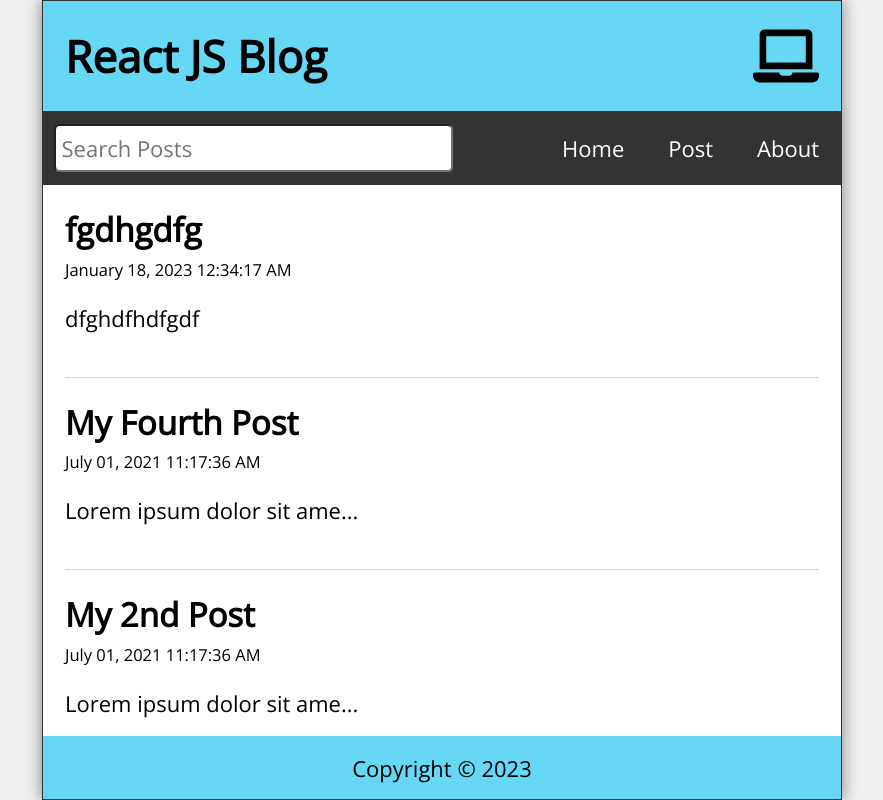
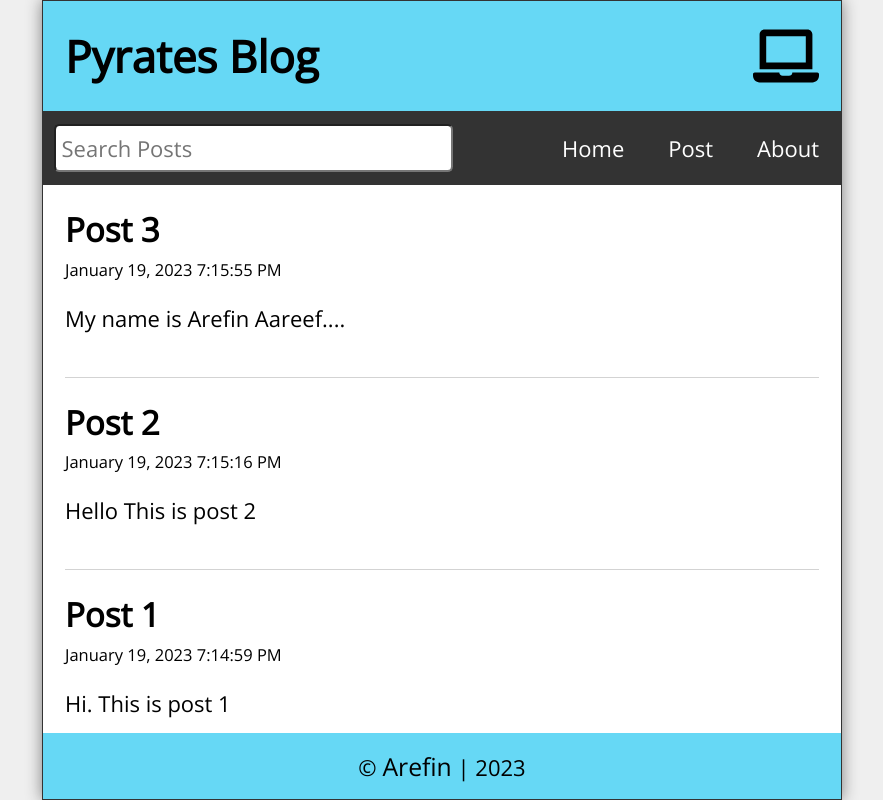
Before and after one commit to arefin-aareef/pyrates-app, a React (Create React App) app: page / in a window 1280 px wide. Shown: the whole page, without its empty margins (198-1081 px from the left). Built offline with nearby package versions, Linux system fonts and the light colour scheme; data requests are answered from the project's data file.

Commit message:
Ready to deploy

```diff
--- a/data/db.json
+++ b/data/db.json
@@ -1,22 +1,22 @@
 {
   "posts": [
     {
-      "id": 2,
-      "title": "My 2nd Post",
-      "datetime": "July 01, 2021 11:17:36 AM",
-      "body": "Lorem ipsum dolor sit amet consectetur adipisicing elit. Quis consequatur expedita, assumenda similique non optio! Modi nesciunt excepturi corrupti atque blanditiis quo nobis, non optio quae possimus illum exercitationem ipsa!"
+      "id": 1,
+      "title": "Post 1",
+      "datetime": "January 19, 2023 7:14:59 PM",
+      "body": "Hi. This is post 1"
     },
     {
-      "id": 4,
-      "title": "My Fourth Post",
-      "datetime": "July 01, 2021 11:17:36 AM",
-      "body": "Lorem ipsum dolor sit amet consectetur adipisicing elit. Quis consequatur expedita, assumenda similique non optio! Modi nesciunt excepturi corrupti atque blanditiis quo nobis, non optio quae possimus illum exercitationem ipsa!"
+      "id": 2,
+      "title": "Post 2",
+      "datetime": "January 19, 2023 7:15:16 PM",
+      "body": "Hello This is post 2"
     },
     {
-      "id": 5,
-      "title": "fgdhgdfg",
-      "datetime": "January 18, 2023 12:34:17 AM",
-      "body": "dfghdfhdfgdf"
+      "id": 3,
+      "title": "Post 3",
+      "datetime": "January 19, 2023 7:15:55 PM",
+      "body": "My name is Arefin Aareef. I'm learning react."
     }
   ]
 }
--- a/src/Footer.js
+++ b/src/Footer.js
@@ -4,7 +4,7 @@ const Footer = () => {
   const today = new Date();
     return (
       <footer className='Footer'>
-          <p>Copyright &copy; {today.getFullYear()}</p>
+          <p> &copy; <a title='Visit Website' href="https://arefin-aareef.github.io/portfolio#" target='_blank'>Arefin</a> | {today.getFullYear()}</p>
       </footer>
     )
 }
--- a/src/Layout.js
+++ b/src/Layout.js
@@ -8,7 +8,7 @@ import { Outlet } from 'react-router-dom';
 const Layout = () => {
   return (
     <div className="App">
-      <Header title="React JS Blog"/>
+      <Header title="Pyrates Blog"/>
       <Nav />
       <Outlet />
       <Footer />
--- a/src/index.css
+++ b/src/index.css
@@ -227,6 +227,15 @@ body {
   margin-top: 2rem;
 }
 
+.Footer a {
+  text-decoration: none;
+  color: #000;
+  font-size: 1.125rem;
+}
+.Footer a:hover {
+  color: rgb(222, 25, 25);
+}
+
 @media only screen and (min-width: 610px) {
   html {
     font-size: 22px;
```
